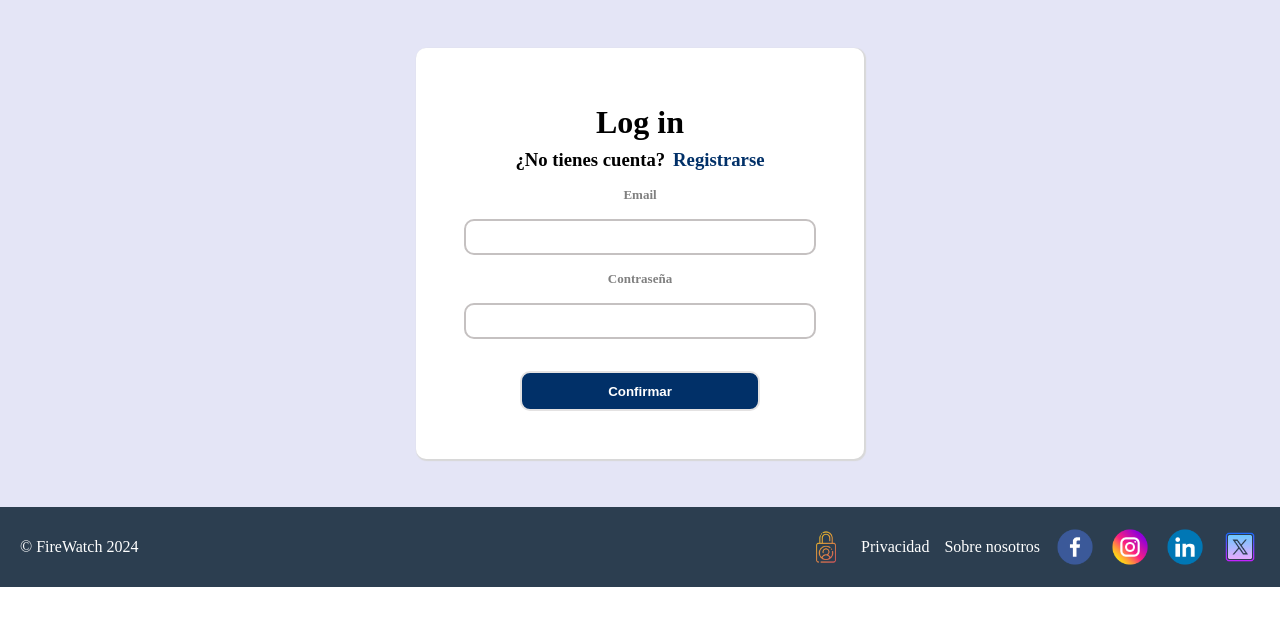
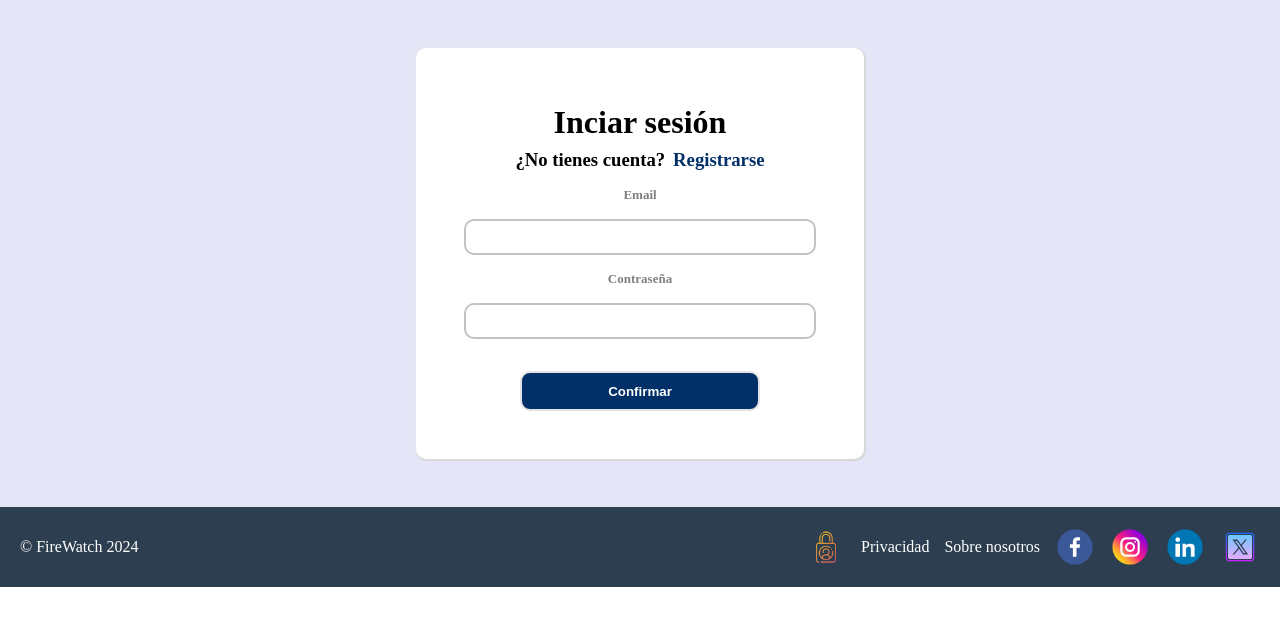
Before and after one commit to polfarre/FireWatch-Frontend, a React (Vite) app: page /login in a window 1280 px wide. Shown: the top 626 px of the page. Built offline with nearby package versions, Linux system fonts and the light colour scheme.

Commit message:
crear formularios de registro y de inicio de sesión

```diff
--- a/src/components/loginUp/Login.jsx
+++ b/src/components/loginUp/Login.jsx
@@ -5,7 +5,7 @@ const Login = () => {
   return (
     <div className="form-container">
       <form className="login-form">
-        <h1 className="login-title">Log in</h1>
+        <h1 className="login-title">Inciar sesión</h1>
         <h3 id="sign-up">
           ¿No tienes cuenta?
           <NavLink  to='/signup' className="text-blue" >
```
